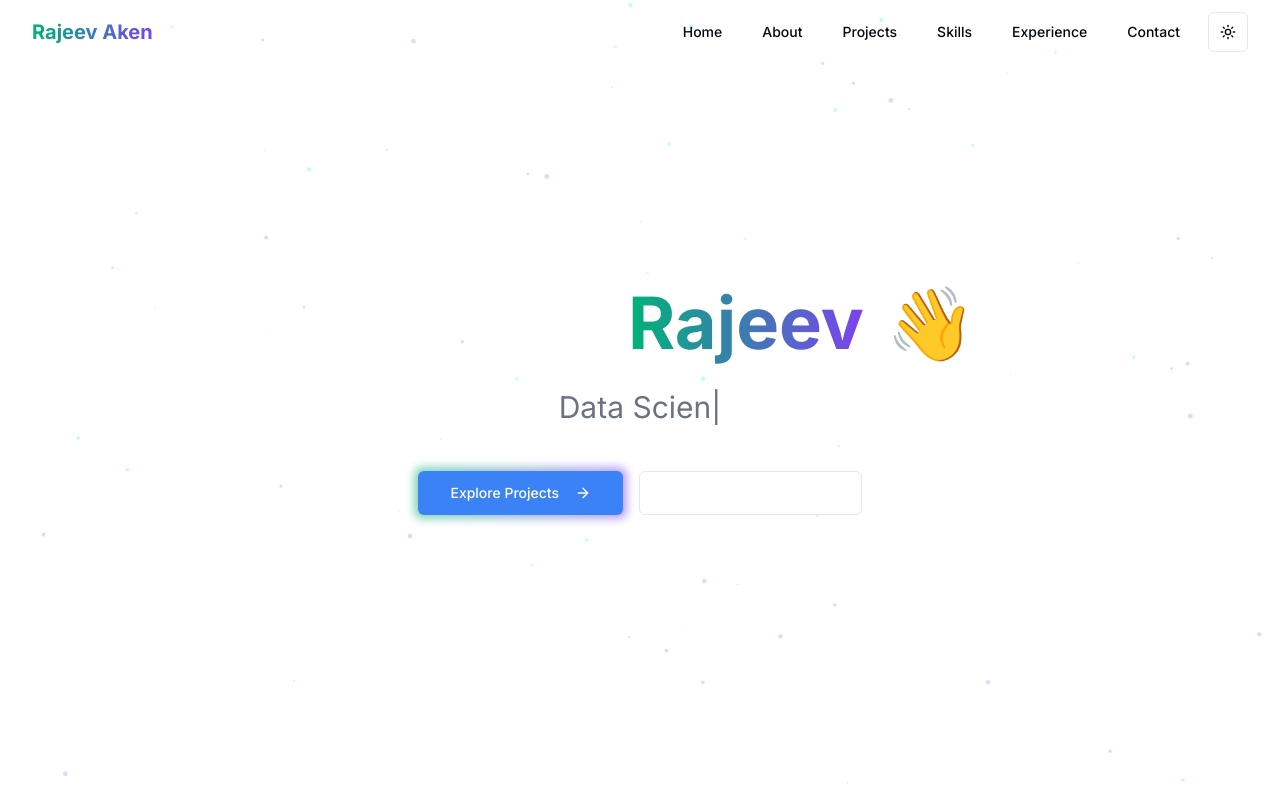
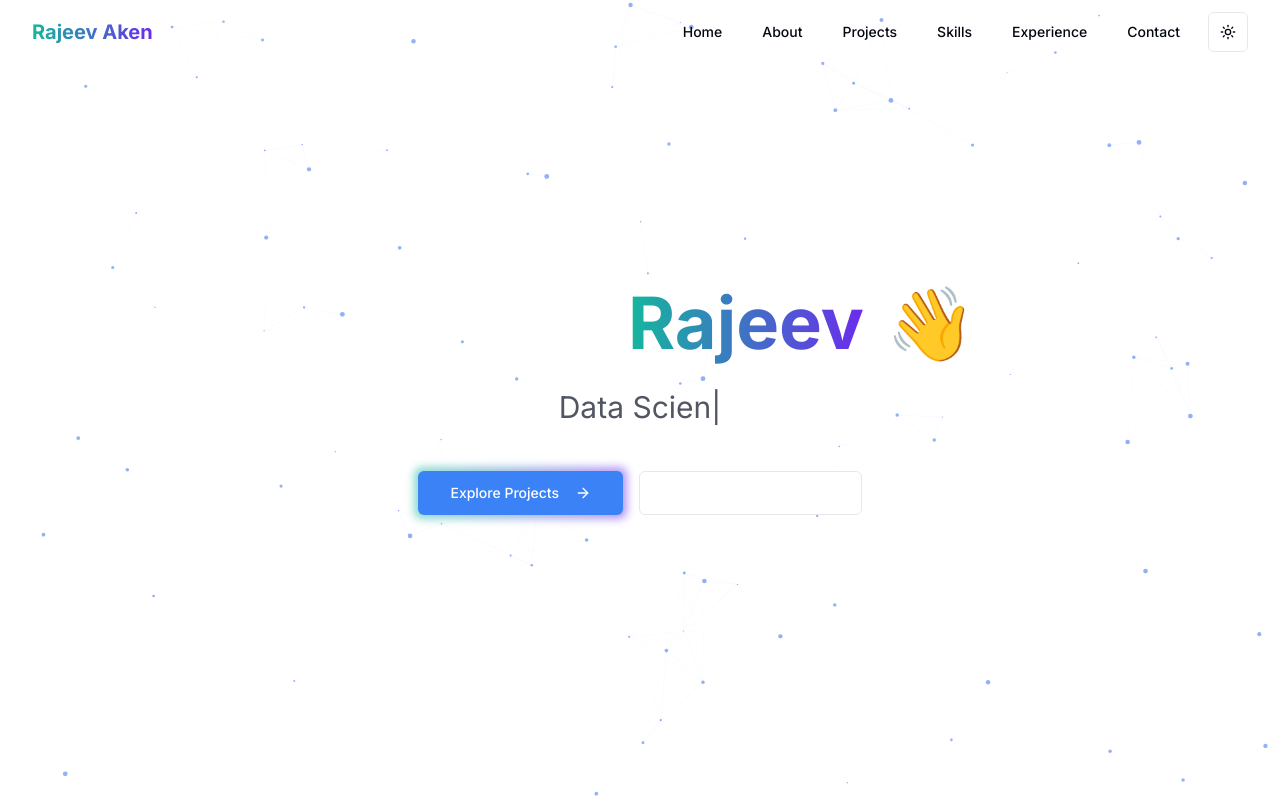
Before and after one commit to Arraj2611/v0-replit-portfolio-website, a Next.js app: page / in a window 1280 px wide. Shown: the top 800 px of the page. Built offline with nearby package versions, Linux system fonts and the light colour scheme.

Commit message:
light theme fixes added

```diff
--- a/app/globals.css
+++ b/app/globals.css
@@ -23,7 +23,8 @@
     --secondary-foreground: 220 13% 20%;
     /* Darker Gray for text on secondary */
     --muted: 220 14.3% 95.9%;
-    --muted-foreground: 220 8.9% 46.1%;
+    --muted-foreground: 220 10% 35%;
+    /* Darkened muted foreground for light theme */
     /* Softer Gray for muted text */
     --accent: 217.2 91.2% 59.8%;
     /* Same as primary or a distinct accent color */
@@ -41,10 +42,10 @@
 
     /* Colors for neon effects - adjust for light theme visibility if needed */
     /* Keeping them vibrant as they define the neon look */
-    --teal: 160 100% 35%;
-    /* Darker Teal for better contrast on light bg */
-    --violet: 260 85% 60%;
-    /* Vibrant Violet */
+    --teal: 170 80% 40%;
+    /* Adjusted Teal for light theme - slightly brighter/more saturated */
+    --violet: 260 85% 55%;
+    /* Adjusted Violet for light theme - slightly lighter/brighter */
 
     /* Custom for portfolio */
     --nav-bg-light: 0 0% 100% / 0.8;
@@ -53,8 +54,8 @@
     /* White */
     --hero-gradient-to-light: 220 14.3% 95.9%;
     /* Light Gray */
-    --particle-color-light: "#60a5fa";
-    /* Light Blue for particles */
+    --particle-color-light: "#2563eb";
+    /* Darker, more vibrant blue for particles */
 
     /* Default to light theme variables if .dark is not present */
     --nav-bg: var(--nav-bg-light);
--- a/components/animations/particle-background.tsx
+++ b/components/animations/particle-background.tsx
@@ -1,6 +1,6 @@
 "use client"
 
-import { useEffect, useRef } from "react"
+import { useEffect, useRef, useState } from "react"
 
 interface Particle {
   x: number
@@ -15,10 +15,17 @@ export default function ParticleBackground() {
   const canvasRef = useRef<HTMLCanvasElement>(null)
   const particles = useRef<Particle[]>([])
   const animationFrameId = useRef<number>()
+  const [particleColor, setParticleColor] = useState("#ffffff")
 
   useEffect(() => {
     const canvas = canvasRef.current
     if (!canvas) return
+
+    const computedStyle = getComputedStyle(document.documentElement)
+    const colorFromCSS = computedStyle.getPropertyValue('--particle-color').trim()
+    if (colorFromCSS) {
+      setParticleColor(colorFromCSS.replace(/[\"\']/g, ''))
+    }
 
     const ctx = canvas.getContext("2d")
     if (!ctx) return
@@ -40,14 +47,9 @@ export default function ParticleBackground() {
           size: Math.random() * 2 + 0.5,
           speedX: (Math.random() - 0.5) * 0.5,
           speedY: (Math.random() - 0.5) * 0.5,
-          color: getRandomColor(),
+          color: particleColor,
         })
       }
-    }
-
-    const getRandomColor = () => {
-      const colors = ["#00f0ff", "#9d4edd", "#ffffff"]
-      return colors[Math.floor(Math.random() * colors.length)]
     }
 
     const drawParticles = () => {
@@ -57,7 +59,7 @@ export default function ParticleBackground() {
         ctx.beginPath()
         ctx.arc(particle.x, particle.y, particle.size, 0, Math.PI * 2)
         ctx.fillStyle = particle.color
-        ctx.globalAlpha = 0.6
+        ctx.globalAlpha = 0.7
         ctx.fill()
 
         // Update position
@@ -91,8 +93,11 @@ export default function ParticleBackground() {
 
           if (distance < maxDistance) {
             ctx.beginPath()
-            ctx.strokeStyle = "#ffffff"
-            ctx.globalAlpha = 0.1 * (1 - distance / maxDistance)
+            const R = parseInt(particleColor.slice(1,3),16)
+            const G = parseInt(particleColor.slice(3,5),16)
+            const B = parseInt(particleColor.slice(5,7),16)
+            ctx.strokeStyle = `rgba(${R},${G},${B},0.3)`
+            ctx.globalAlpha = 0.3 * (1 - distance / maxDistance)
             ctx.lineWidth = 0.5
             ctx.moveTo(particles.current[i].x, particles.current[i].y)
             ctx.lineTo(particles.current[j].x, particles.current[j].y)
@@ -102,8 +107,10 @@ export default function ParticleBackground() {
       }
     }
 
-    resizeCanvas()
-    drawParticles()
+    if (particleColor !== "#ffffff") {
+      resizeCanvas()
+      drawParticles()
+    }
 
     window.addEventListener("resize", resizeCanvas)
 
@@ -113,7 +120,7 @@ export default function ParticleBackground() {
         cancelAnimationFrame(animationFrameId.current)
       }
     }
-  }, [])
+  }, [particleColor])
 
-  return <canvas ref={canvasRef} className="absolute inset-0 w-full h-full z-0 opacity-40" />
+  return <canvas ref={canvasRef} className="absolute inset-0 w-full h-full z-0 opacity-70" />
 }
```
